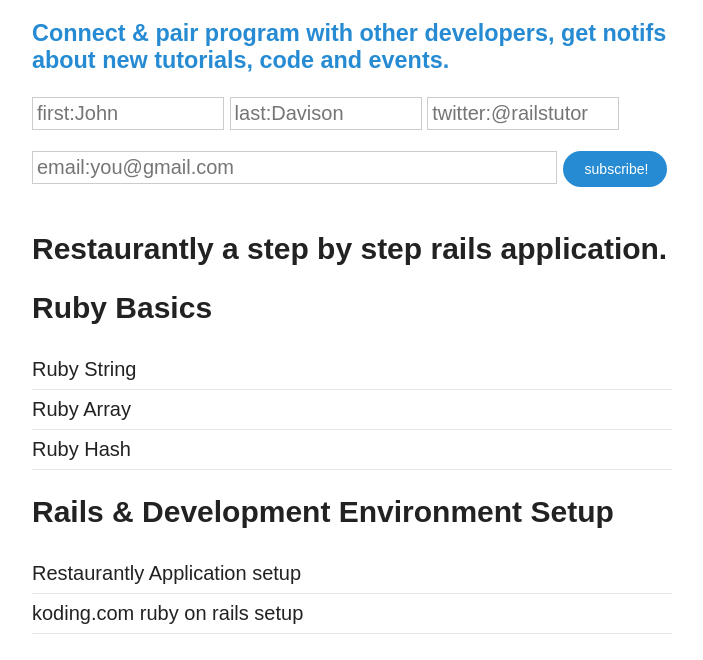
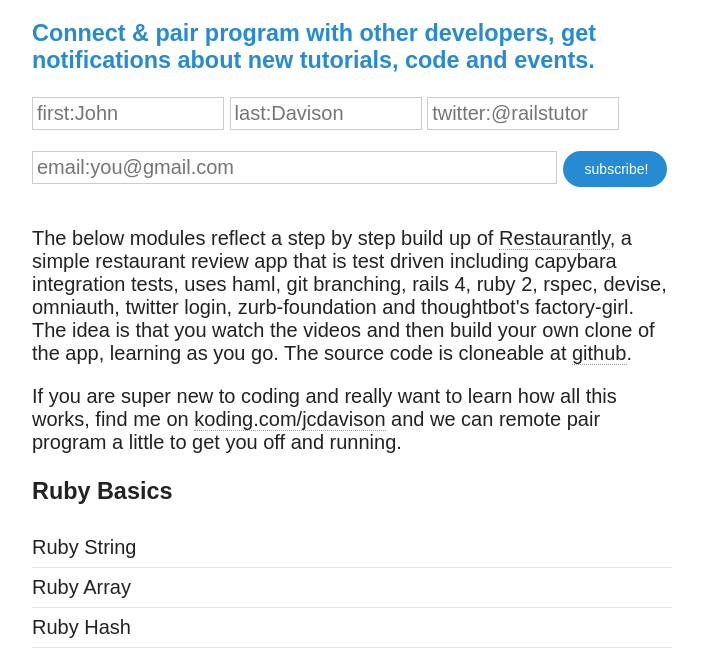
Before and after one commit to jcdavison/rubyonrailstutor.github.io, a Jekyll site: the page built from index.html, in a window 1280 px wide and 900 px high, scrolled down 327 px, cut to the strip 240-900 px from the top of the window. Shown: the whole strip, without its empty margins (288-991 px from the left). Built offline with Jekyll 4.4.1, drawn with Linux system fonts in a browser that asks for light colours; nearby versions of some CDN libraries; some of the changed text lies outside the part shown.

Commit message:
update call to action

```diff
--- a/_includes/calltoaction.html
+++ b/_includes/calltoaction.html
@@ -1,4 +1,4 @@
-<h3 class="callout">Connect & pair program with other developers, get notifs about new tutorials, code and events.</h3>
+<h3 class="callout">Connect & pair program with other developers, get notifications about new tutorials, code and events.</h3>
 
 
 <span class="calltoaction">
--- a/index.html
+++ b/index.html
@@ -8,51 +8,53 @@ tags: [Jekyll, theme, themes, responsive, blog, minimalism]
 <iframe width="640" height="360" src="//www.youtube.com/embed/o-z_KPQnQc0?vq=hd1080" frameborder="0" allowfullscreen></iframe>
 {% include calltoaction.html %}
 
-<h2> Restaurantly a step by step rails application. </h2>
+<p> The below modules reflect a step by step build up of <a href="https://github.com/rubyonrailstutor/restaurantly"i>Restaurantly</a>, a simple restaurant review app that is test driven including capybara integration tests, uses haml, git branching, rails 4, ruby 2, rspec, devise, omniauth, twitter login, zurb-foundation and thoughtbot's factory-girl.  The idea is that you watch the videos and then build your own clone of the app, learning as you go.  The source code is cloneable at <a href="https://github.com/rubyonrailstutor/restaurantly">github</a>.</p>
+
+<p>If you are super new to coding and really want to learn how all this works, find me on <a href="http://www.koding.com/jcdavison" target="new">koding.com/jcdavison</a> and we can remote pair program a little to get you off and running.</p>
 
 <ul class="post-list">
 
-  <h2>Ruby Basics</h2>
+  <h3>Ruby Basics</h3>
   {% for post in site.categories.basics %}
     <li><a href="{{ post.url }}">{{ post.title }}</a></li>
   {% endfor %}
 
-  <h2>Rails & Development Environment Setup</h2>
+  <h3>Rails & Development Environment Setup</h3>
   {% for post in site.categories.setup %}
     <li><a href="{{ post.url }}">{{ post.title }}</a></li>
   {% endfor %}
 
-  <h2>Rails Data Models</h2>
+  <h3>Rails Data Models</h3>
   {% for post in site.categories.datamodels %}
     <li><a href="{{ post.url }}">{{ post.title }}</a></li>
   {% endfor %}
 
-  <h2>From the Data Model to the Web Browser</h2>
+  <h3>From the Data Model to the Web Browser</h3>
   {% for post in site.categories.mvc %}
     <li><a href="{{ post.url }}">{{ post.title }}</a></li>
   {% endfor %}
 
-  <h2>Testing Configuration</h2>
+  <h3>Testing Configuration</h3>
   {% for post in site.categories.testingconfig %}
     <li><a href="{{ post.url }}">{{ post.title }}</a></li>
   {% endfor %}
 
-  <h2>#Show</h2>
+  <h3>#Show</h3>
   {% for post in site.categories.show %}
     <li><a href="{{ post.url }}">{{ post.title }}</a></li>
   {% endfor %}
 
-  <h2>#New & #Create</h2>
+  <h3>#New & #Create</h3>
   {% for post in site.categories.new %}
     <li><a href="{{ post.url }}">{{ post.title }}</a></li>
   {% endfor %}
 
-  <h2>#Index & Integration Tests</h2>
+  <h3>#Index & Integration Tests</h3>
   {% for post in site.categories.integration %}
     <li><a href="{{ post.url }}">{{ post.title }}</a></li>
   {% endfor %}
 
-  <h2>#Edit & #Update</h2>
+  <h3>#Edit & #Update</h3>
   {% for post in site.categories.edit %}
     <li><a href="{{ post.url }}">{{ post.title }}</a></li>
   {% endfor %}
```
